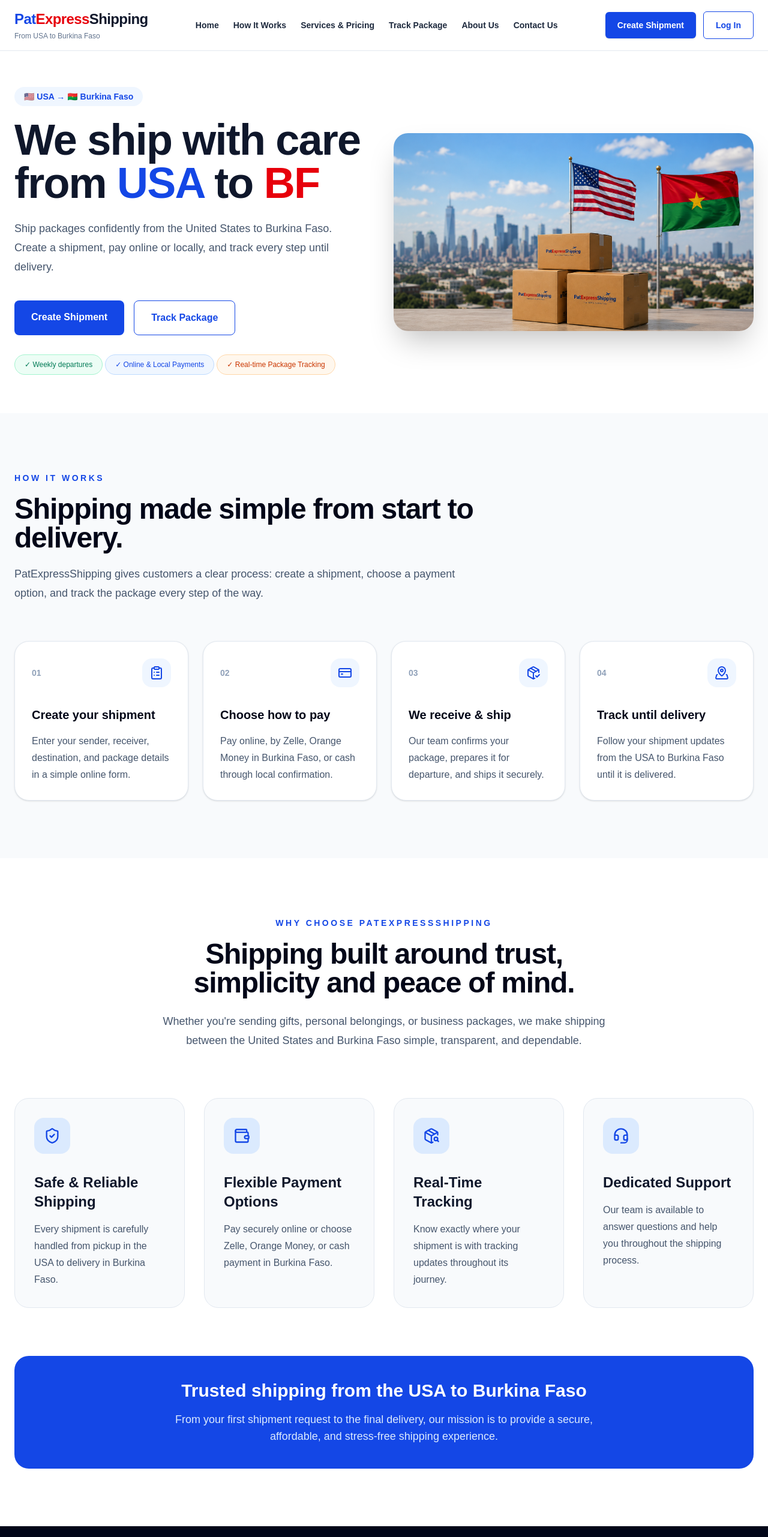
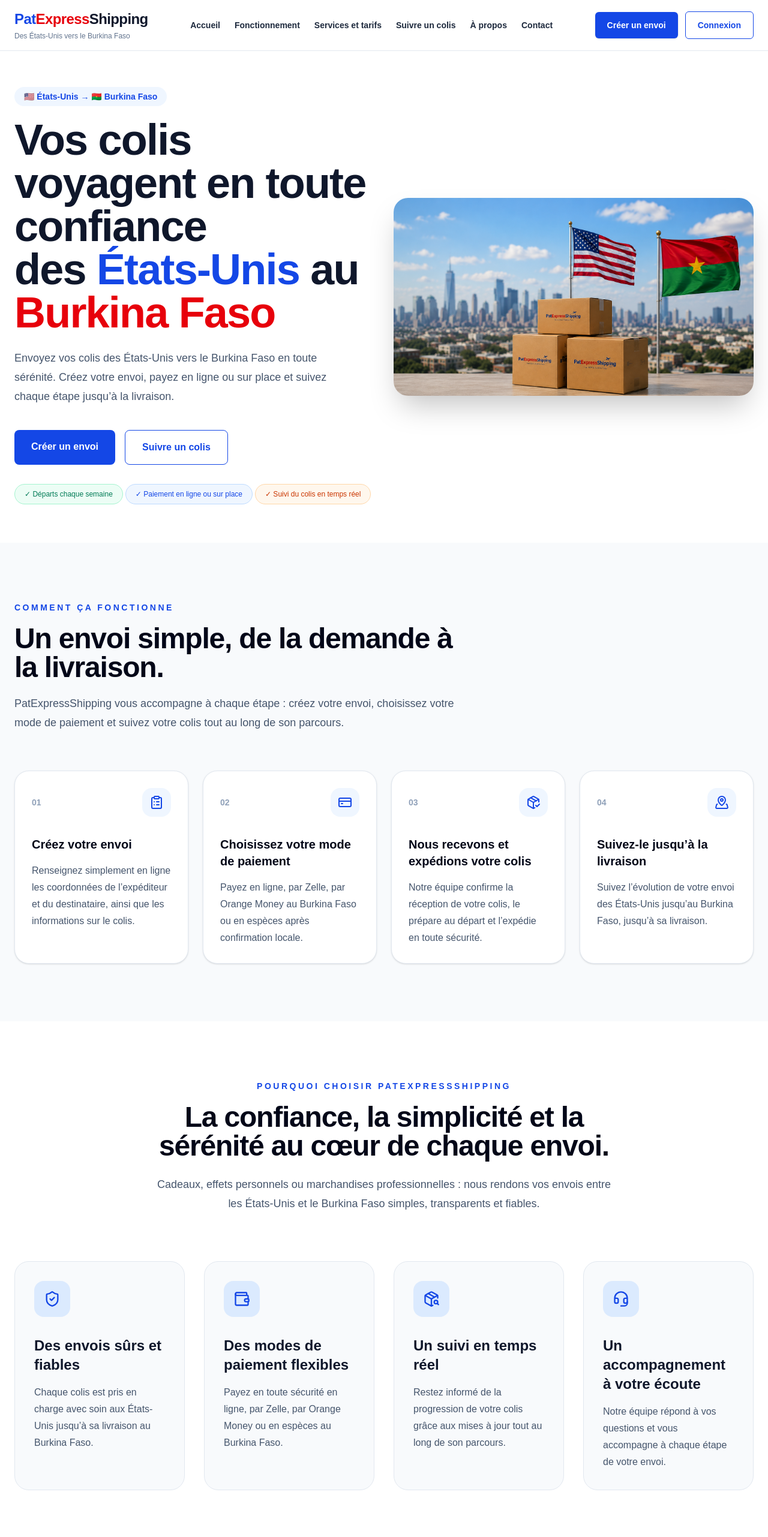
Before and after one commit to Hazichomwarr/pat-express-shipping, a Next.js app: page / in a window 1280 px wide. Shown: the top 2563 px of the page at 60% size. Built offline with nearby package versions, Linux system fonts and the light colour scheme.

Commit message:
feat(landing): translate customer-facing copy to French

```diff
--- a/components/landing/CTA.tsx
+++ b/components/landing/CTA.tsx
@@ -8,18 +8,18 @@
     <section className="bg-slate-950 px-6 py-28">
       <div className="mx-auto max-w-5xl overflow-hidden rounded-[40px] bg-linear-to-r from-blue-700 via-blue-800 to-slate-900 p-12 text-center shadow-2xl lg:p-20">
         <span className="inline-flex items-center rounded-full border border-blue-300/30 bg-white/10 px-4 py-2 text-sm font-semibold text-blue-100 backdrop-blur">
-          🇺🇸 Shipping made simple • 🇧🇫 Delivered with care
+          🇺🇸 Des envois simplifiés • 🇧🇫 Des colis livrés avec soin
         </span>
 
         <h2 className="mt-8 text-4xl font-extrabold leading-tight tracking-tight text-white md:text-6xl">
-          Ready to send your
+          Prêt à envoyer votre
           <br />
-          next package?
+          prochain colis ?
         </h2>
 
         <p className="mx-auto mt-6 max-w-3xl text-lg leading-8 text-blue-100">
-          Create your shipment in just a few minutes, choose your preferred
-          payment method, and follow your package all the way to Burkina Faso.
+          Créez votre envoi en quelques minutes, choisissez votre mode de
+          paiement et suivez votre colis jusqu’au Burkina Faso.
         </p>
 
         <div className="mt-12 flex flex-col items-center justify-center gap-5 sm:flex-row">
@@ -28,23 +28,23 @@
             className="inline-flex items-center gap-3 rounded-xl bg-white px-8 py-5 text-lg font-bold text-blue-700 transition hover:scale-105 hover:bg-slate-100"
           >
             <PackagePlus className="h-5 w-5" />
-            Create Shipment
+            Créer un envoi
           </Link>
 
           <Link
             href="/track"
             className="inline-flex items-center gap-3 rounded-xl border border-white/30 px-8 py-5 text-lg font-bold text-white transition hover:bg-white/10"
           >
-            Track Package
+            Suivre un colis
             <ArrowRight className="h-5 w-5" />
           </Link>
         </div>
 
         <div className="mt-14 flex flex-wrap justify-center gap-6 text-sm text-blue-100">
-          <span>✓ Weekly departures</span>
-          <span>✓ Multiple payment options</span>
-          <span>✓ Real-time tracking</span>
-          <span>✓ Dedicated customer support</span>
+          <span>✓ Départs chaque semaine</span>
+          <span>✓ Plusieurs modes de paiement</span>
+          <span>✓ Suivi en temps réel</span>
+          <span>✓ Assistance personnalisée</span>
         </div>
       </div>
     </section>
--- a/components/landing/Footer.tsx
+++ b/components/landing/Footer.tsx
@@ -8,21 +8,21 @@
 const footerContent = {
   en: {
     description:
-      "Reliable shipping services from the United States to Burkina Faso. We make international shipping simple, secure, and transparent.",
-    quickLinksTitle: "Quick Links",
+      "Un service d’envoi fiable des États-Unis vers le Burkina Faso. Nous rendons chaque envoi simple, sûr et transparent.",
+    quickLinksTitle: "Liens rapides",
     quickLinks: [
-      { label: "Home", href: "/" },
-      { label: "Create Shipment", href: "/expedier" },
-      { label: "Track Package", href: "/track" },
-      { label: "How It Works", href: "/#how-it-works" },
+      { label: "Accueil", href: "/" },
+      { label: "Créer un envoi", href: "/expedier" },
+      { label: "Suivre un colis", href: "/track" },
+      { label: "Fonctionnement", href: "/#how-it-works" },
     ],
     contact: "Contact",
-    follow: "Follow Us",
+    follow: "Suivez-nous",
     followDescription:
-      "Stay connected for shipping updates and announcements.",
-    rights: "All rights reserved.",
+      "Restez informé des départs, des arrivées et de nos actualités.",
+    rights: "Tous droits réservés.",
     connection:
-      "Proudly connecting the United States 🇺🇸 and Burkina Faso 🇧🇫",
+      "Nous relions fièrement les États-Unis 🇺🇸 et le Burkina Faso 🇧🇫",
   },
   fr: {
     description:
@@ -105,7 +105,7 @@
                 <span>
                   Newark, New Jersey
                   <br />
-                  {language === "fr" ? "États-Unis" : "United States"}
+                  {language === "fr" ? "États-Unis" : "États-Unis"}
                 </span>
               </li>
             </ul>
--- a/components/landing/Hero.tsx
+++ b/components/landing/Hero.tsx
@@ -11,20 +11,20 @@
 
         <div>
           <span className="rounded-full bg-blue-50 px-4 py-2 text-sm font-semibold text-blue-700">
-            🇺🇸 USA → 🇧🇫 Burkina Faso
+            🇺🇸 États-Unis → 🇧🇫 Burkina Faso
           </span>
 
           <h1 className="mt-6 text-6xl md:text-7xl font-bold tracking-tight text-slate-900">
-            We ship with care
+            Vos colis voyagent en toute confiance
             <br />
-            from <span className="text-blue-700">USA</span> to{" "}
-            <span className="text-red-600">BF</span>
+            des <span className="text-blue-700">États-Unis</span> au{" "}
+            <span className="text-red-600">Burkina Faso</span>
           </h1>
 
           <p className="mt-6 max-w-xl text-lg leading-8 text-slate-600">
-            Ship packages confidently from the United States to Burkina Faso.
-            Create a shipment, pay online or locally, and track every step until
-            delivery.
+            Envoyez vos colis des États-Unis vers le Burkina Faso en toute
+            sérénité. Créez votre envoi, payez en ligne ou sur place et suivez
+            chaque étape jusqu’à la livraison.
           </p>
 
           <div className="mt-10 flex flex-col gap-4 sm:flex-row">
@@ -32,28 +32,28 @@
               href="/expedier"
               className="rounded-lg bg-blue-700 px-7 py-4 text-center font-semibold text-white transition hover:bg-blue-800"
             >
-              Create Shipment
+              Créer un envoi
             </Link>
 
             <Link
               href="/track"
               className="rounded-lg border border-blue-700 px-7 py-4 text-center font-semibold text-blue-700 transition hover:bg-blue-50"
             >
-              Track Package
+              Suivre un colis
             </Link>
           </div>
 
           <div className="mt-8 flex flex-wrap items-center gap-1">
             <span className="rounded-full border border-emerald-200 bg-emerald-50 px-4 py-2 text-xs font-medium text-emerald-700">
-              ✓ Weekly departures
+              ✓ Départs chaque semaine
             </span>
 
             <span className="rounded-full border border-blue-200 bg-blue-50 px-4 py-2 text-xs font-medium text-blue-700">
-              ✓ Online & Local Payments
+              ✓ Paiement en ligne ou sur place
             </span>
 
             <span className="rounded-full border border-orange-200 bg-orange-50 px-4 py-2 text-xs font-medium text-orange-700">
-              ✓ Real-time Package Tracking
+              ✓ Suivi du colis en temps réel
             </span>
           </div>
         </div>
@@ -64,7 +64,7 @@
           <div className="overflow-hidden rounded-3xl shadow-2xl">
             <Image
               src="/images/pat-hero.jpg"
-              alt="PatExpress Shipping"
+              alt="PatExpressShipping"
               width={1200}
               height={900}
               priority
--- a/components/landing/HowItWorks.tsx
+++ b/components/landing/HowItWorks.tsx
@@ -9,30 +9,30 @@
 const steps = [
   {
     number: "01",
-    title: "Create your shipment",
+    title: "Créez votre envoi",
     description:
-      "Enter your sender, receiver, destination, and package details in a simple online form.",
+      "Renseignez simplement en ligne les coordonnées de l’expéditeur et du destinataire, ainsi que les informations sur le colis.",
     icon: ClipboardList,
   },
   {
     number: "02",
-    title: "Choose how to pay",
+    title: "Choisissez votre mode de paiement",
     description:
-      "Pay online, by Zelle, Orange Money in Burkina Faso, or cash through local confirmation.",
+      "Payez en ligne, par Zelle, par Orange Money au Burkina Faso ou en espèces après confirmation locale.",
     icon: CreditCard,
   },
   {
     number: "03",
-    title: "We receive & ship",
+    title: "Nous recevons et expédions votre colis",
     description:
-      "Our team confirms your package, prepares it for departure, and ships it securely.",
+      "Notre équipe confirme la réception de votre colis, le prépare au départ et l’expédie en toute sécurité.",
     icon: PackageCheck,
   },
   {
     number: "04",
-    title: "Track until delivery",
+    title: "Suivez-le jusqu’à la livraison",
     description:
-      "Follow your shipment updates from the USA to Burkina Faso until it is delivered.",
+      "Suivez l’évolution de votre envoi des États-Unis jusqu’au Burkina Faso, jusqu’à sa livraison.",
     icon: MapPinned,
   },
 ];
@@ -43,17 +43,17 @@
       <div className="mx-auto max-w-7xl">
         <div className="max-w-3xl">
           <span className="text-sm font-bold uppercase tracking-[0.25em] text-blue-700">
-            How it works
+            Comment ça fonctionne
           </span>
 
           <h2 className="mt-4 text-4xl font-extrabold tracking-tight text-slate-950 md:text-5xl">
-            Shipping made simple from start to delivery.
+            Un envoi simple, de la demande à la livraison.
           </h2>
 
           <p className="mt-5 text-lg leading-8 text-slate-600">
-            PatExpressShipping gives customers a clear process: create a
-            shipment, choose a payment option, and track the package every step
-            of the way.
+            PatExpressShipping vous accompagne à chaque étape : créez votre
+            envoi, choisissez votre mode de paiement et suivez votre colis tout
+            au long de son parcours.
           </p>
         </div>
 
--- a/components/landing/Navbar.tsx
+++ b/components/landing/Navbar.tsx
@@ -6,17 +6,17 @@
 
 const navigation = {
   en: {
-    tagline: "From USA to Burkina Faso",
+    tagline: "Des États-Unis vers le Burkina Faso",
     links: [
-      { label: "Home", href: "/" },
-      { label: "How It Works", href: "/#how-it-works" },
-      { label: "Services & Pricing", href: "/#services" },
-      { label: "Track Package", href: "/track" },
-      { label: "About Us", href: "/#about" },
-      { label: "Contact Us", href: "/#contact" },
+      { label: "Accueil", href: "/" },
+      { label: "Fonctionnement", href: "/#how-it-works" },
+      { label: "Services et tarifs", href: "/#services" },
+      { label: "Suivre un colis", href: "/track" },
+      { label: "À propos", href: "/#about" },
+      { label: "Contact", href: "/#contact" },
     ],
-    createShipment: "Create Shipment",
-    login: "Log In",
+    createShipment: "Créer un envoi",
+    login: "Connexion",
   },
   fr: {
     tagline: "Des États-Unis vers le Burkina Faso",
--- a/components/landing/WhyChooseUs.tsx
+++ b/components/landing/WhyChooseUs.tsx
@@ -5,27 +5,27 @@
 const reasons = [
   {
     icon: ShieldCheck,
-    title: "Safe & Reliable Shipping",
+    title: "Des envois sûrs et fiables",
     description:
-      "Every shipment is carefully handled from pickup in the USA to delivery in Burkina Faso.",
+      "Chaque colis est pris en charge avec soin aux États-Unis jusqu’à sa livraison au Burkina Faso.",
   },
   {
     icon: Wallet,
-    title: "Flexible Payment Options",
+    title: "Des modes de paiement flexibles",
     description:
-      "Pay securely online or choose Zelle, Orange Money, or cash payment in Burkina Faso.",
+      "Payez en toute sécurité en ligne, par Zelle, par Orange Money ou en espèces au Burkina Faso.",
   },
   {
     icon: PackageSearch,
-    title: "Real-Time Tracking",
+    title: "Un suivi en temps réel",
     description:
-      "Know exactly where your shipment is with tracking updates throughout its journey.",
+      "Restez informé de la progression de votre colis grâce aux mises à jour tout au long de son parcours.",
   },
   {
     icon: Headset,
-    title: "Dedicated Support",
+    title: "Un accompagnement à votre écoute",
     description:
-      "Our team is available to answer questions and help you throughout the shipping process.",
+      "Notre équipe répond à vos questions et vous accompagne à chaque étape de votre envoi.",
   },
 ];
 
@@ -35,17 +35,17 @@
       <div className="mx-auto max-w-7xl">
         <div className="mx-auto max-w-3xl text-center">
           <span className="text-sm font-bold uppercase tracking-[0.25em] text-blue-700">
-            Why Choose PatExpressShipping
+            Pourquoi choisir PatExpressShipping
           </span>
 
           <h2 className="mt-4 text-4xl font-extrabold tracking-tight text-slate-950 md:text-5xl">
-            Shipping built around trust, simplicity and peace of mind.
+            La confiance, la simplicité et la sérénité au cœur de chaque envoi.
           </h2>
 
           <p className="mt-6 text-lg leading-8 text-slate-600">
-            Whether you&apos;re sending gifts, personal belongings, or business
-            packages, we make shipping between the United States and Burkina
-            Faso simple, transparent, and dependable.
+            Cadeaux, effets personnels ou marchandises professionnelles : nous
+            rendons vos envois entre les États-Unis et le Burkina Faso simples,
+            transparents et fiables.
           </p>
         </div>
 
@@ -76,13 +76,12 @@
 
         <div className="mt-20 rounded-3xl bg-blue-700 px-8 py-10 text-center text-white lg:px-16">
           <h3 className="text-3xl font-bold">
-            Trusted shipping from the USA to Burkina Faso
+            Des envois de confiance des États-Unis au Burkina Faso
           </h3>
 
           <p className="mx-auto mt-4 max-w-3xl text-lg text-blue-100">
-            From your first shipment request to the final delivery, our mission
-            is to provide a secure, affordable, and stress-free shipping
-            experience.
+            De votre première demande jusqu’à la livraison, notre mission est de
+            vous offrir une expérience sûre, accessible et sans stress.
           </p>
         </div>
       </div>
```
